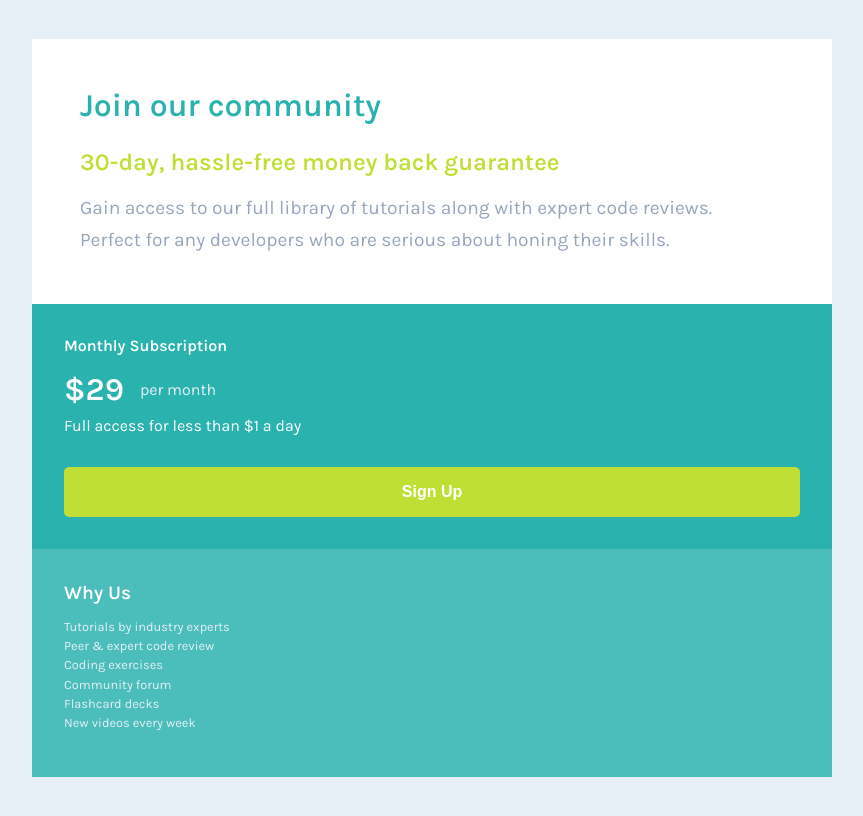
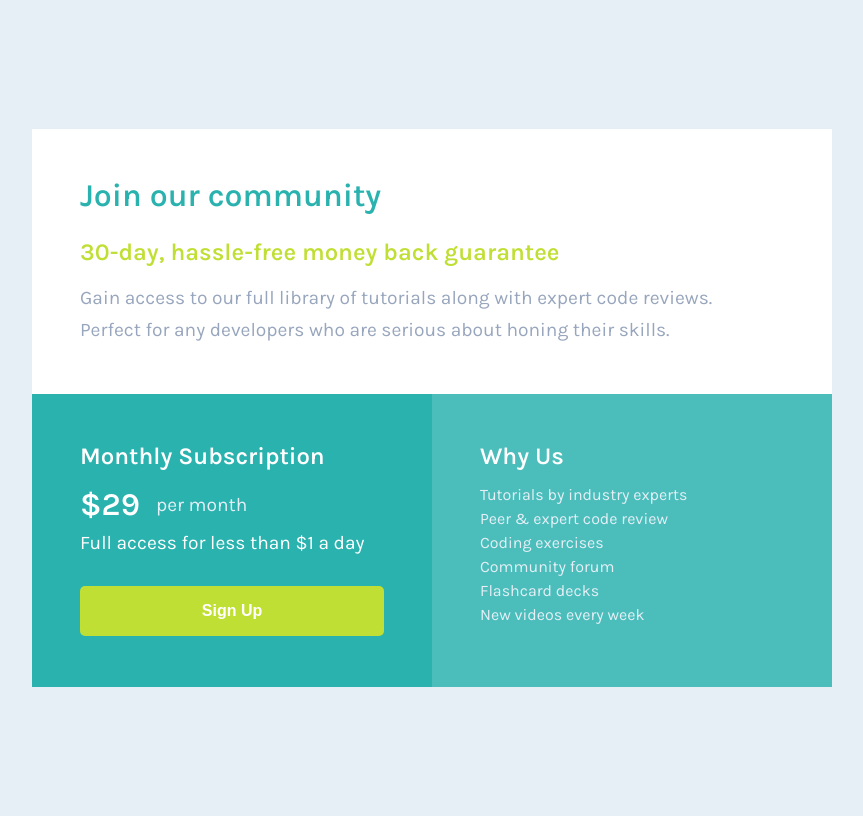
Before and after one commit to KristianDunne/single-price-grid-component, a plain HTML site: page index.html in a window 1280 px wide. Shown: the whole page, without its empty margins (208-1071 px from the left). Drawn offline with Linux system fonts and the light colour scheme.

Commit message:
Style the bottom section at desktop screen size

```diff
--- a/style.css
+++ b/style.css
@@ -132,7 +132,6 @@ body {
     }
 
     .top-section .sub-heading {
-        font-size: 1.5rem;
         margin-top: 1.5rem;
         font-size: 1.5rem;
     }
@@ -142,4 +141,30 @@ body {
         line-height: 2rem;
     }
 
+    .bottom-section {
+        flex-direction: row;
+    }
+
+    .bottom-section .card {
+        flex: 1;
+        padding: 3rem;
+    }
+
+    .bottom-section .card .heading {
+        font-size: 1.5rem;
+    }
+
+    .bottom-section .card .price span {
+        font-size: 1.2rem;;
+    }
+
+    .bottom-section .card .copy {
+        font-size: 1.2rem;
+    }
+
+    .bottom-section .card-lighter ul li {
+        font-size: 1rem;
+        line-height: 1.5rem;
+    }
+
 }
```
